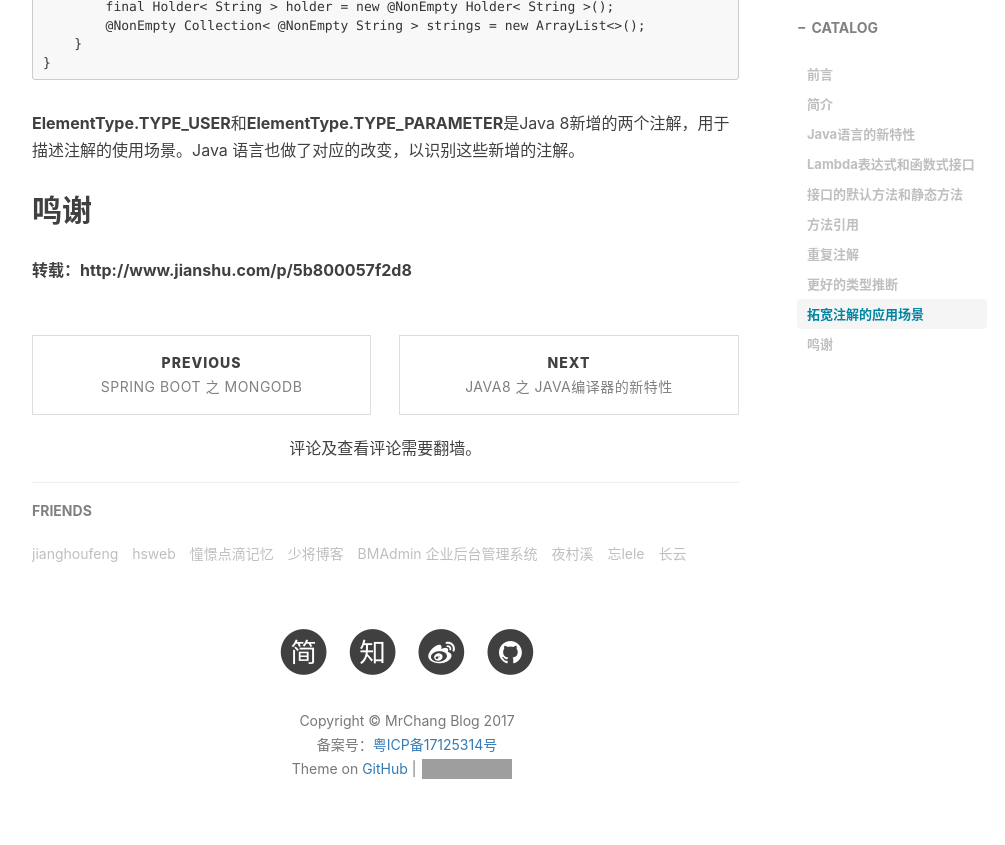
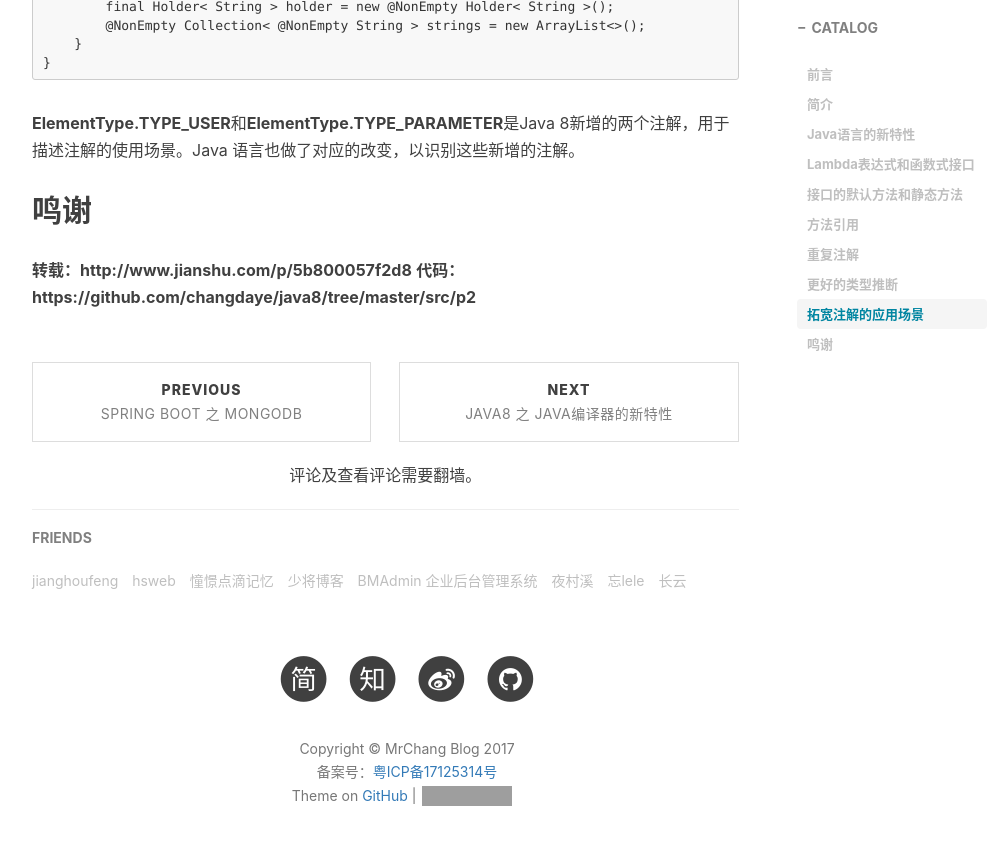
Before and after one commit to ncic-ict/changdaye.github.io, a Jekyll site: the page built from _posts/2017-10-10-java8 之 Java语言的新特性.md, in a window 1280 px wide and 900 px high, scrolled down 8418 px. Shown: the top 845 px of the window, without its empty margins (233-1238 px from the left). Built offline with Jekyll 4.4.1, drawn with Linux system fonts in a browser that asks for light colours; nearby versions of some CDN libraries; comment, search, counter and statistics services are not loaded; grey boxes are pictures that could not be loaded.

Commit message:
2017-10-10-java8 之 Java语言的新特性.md

```diff
--- a/_posts/2017-10-10-java8 之 Java语言的新特性.md
+++ b/_posts/2017-10-10-java8 之 Java语言的新特性.md
@@ -311,3 +311,4 @@ Java 8拓宽了注解的应用场景。现在，注解几乎可以使用在任
 
 ## 鸣谢
 **转载：http://www.jianshu.com/p/5b800057f2d8**
+**代码：https://github.com/changdaye/java8/tree/master/src/p2**
```
